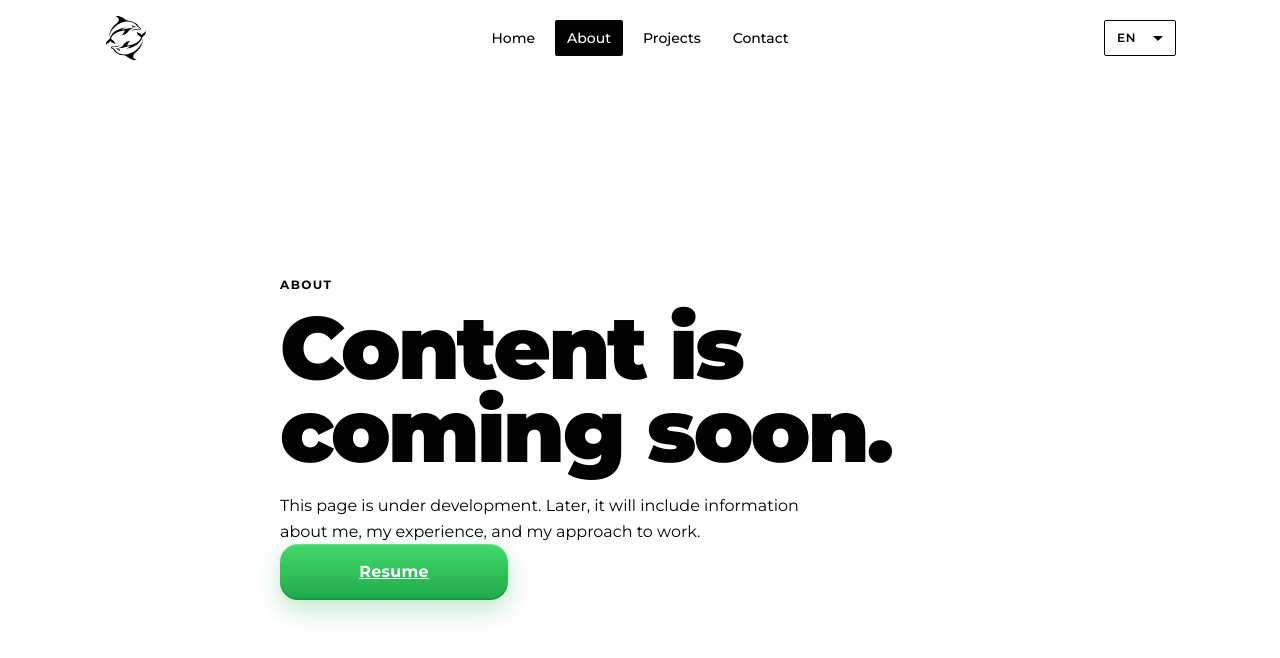
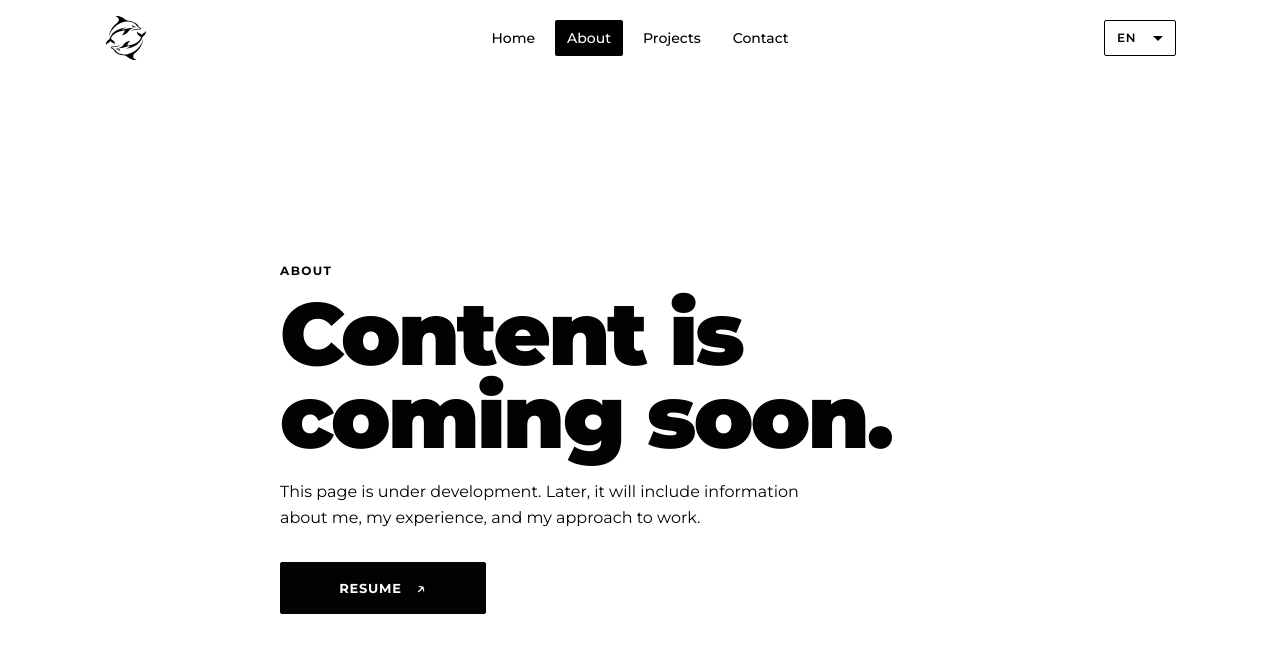
Before and after one commit to kardashevsky/kardashevsky-site, a React (Vite) app: page /about in a window 1280 px wide. Shown: the top 658 px of the page. Built offline with nearby package versions, Linux system fonts and the light colour scheme.

Commit message:
Change Resume Button

```diff
--- a/src/components/LanguageSelect/LanguageSelect.module.css
+++ b/src/components/LanguageSelect/LanguageSelect.module.css
@@ -41,7 +41,9 @@
 
 .select:active,
 .select.open {
-  box-shadow: inset 0 0 0 2px rgba(255, 255, 255, 0.22);
+  box-shadow:
+    inset 0 0 0 2px
+    rgba(255, 255, 255, 0.22);
 }
 
 .arrow {
@@ -69,16 +71,48 @@
   position: absolute;
   top: calc(100% + 6px);
   left: 50%;
-  transform: translateX(-50%);
+
   z-index: 100;
 
   min-width: 72px;
 
   border: 1px solid #000;
   border-radius: 2px;
+
   overflow: hidden;
 
   background-color: #fff;
+
+  transform: translateX(-50%);
+  transform-origin: top center;
+
+  will-change: opacity, transform;
+}
+
+.dropdownVisible {
+  opacity: 1;
+
+  transform:
+    translateX(-50%)
+    translateY(0);
+
+  transition:
+    opacity 160ms ease-out,
+    transform 160ms ease-out;
+}
+
+.dropdownHidden {
+  opacity: 0;
+
+  transform:
+    translateX(-50%)
+    translateY(-4px);
+
+  pointer-events: none;
+
+  transition:
+    opacity 140ms ease-in,
+    transform 140ms ease-in;
 }
 
 .option {
@@ -114,7 +148,9 @@
 }
 
 .option:active {
-  box-shadow: inset 0 0 0 2px rgba(255, 255, 255, 0.22);
+  box-shadow:
+    inset 0 0 0 2px
+    rgba(255, 255, 255, 0.22);
 }
 
 @media (max-width: 700px) {
@@ -136,7 +172,14 @@
     min-width: 100%;
 
     left: 0;
-    transform: none;
+  }
+
+  .dropdownVisible {
+    transform: translateY(0);
+  }
+
+  .dropdownHidden {
+    transform: translateY(-4px);
   }
 
   .option {
--- a/src/components/LanguageSelect/LanguageSelect.tsx
+++ b/src/components/LanguageSelect/LanguageSelect.tsx
@@ -1,75 +1,146 @@
 import { useEffect, useRef, useState } from "react"
 import { useTranslation } from "react-i18next"
-import { SUPPORTED_LANGUAGES, type SupportedLanguage } from "../../i18n"
+import {
+  SUPPORTED_LANGUAGES,
+  type SupportedLanguage,
+} from "../../i18n"
 import styles from "./LanguageSelect.module.css"
 
-function normalizeLanguage(language?: string): SupportedLanguage {
-  const baseLanguage = language?.toLowerCase().split("-")[0]
+function normalizeLanguage(
+  language?: string,
+): SupportedLanguage {
+  const baseLanguage = language
+    ?.toLowerCase()
+    .split("-")[0]
 
-  return SUPPORTED_LANGUAGES.includes(baseLanguage as SupportedLanguage)
+  return SUPPORTED_LANGUAGES.includes(
+    baseLanguage as SupportedLanguage,
+  )
     ? (baseLanguage as SupportedLanguage)
     : "en"
 }
 
 export default function LanguageSelect() {
   const { i18n } = useTranslation()
+
   const [isOpen, setIsOpen] = useState(false)
+  const [isVisible, setIsVisible] = useState(false)
+
   const wrapperRef = useRef<HTMLDivElement>(null)
 
   const currentLanguage = normalizeLanguage(
     i18n.resolvedLanguage ?? i18n.language,
   )
 
-  const handleChange = (language: SupportedLanguage) => {
+  const openDropdown = () => {
+    setIsOpen(true)
+
+    requestAnimationFrame(() => {
+      requestAnimationFrame(() => {
+        setIsVisible(true)
+      })
+    })
+  }
+
+  const closeDropdown = () => {
+    setIsVisible(false)
+  }
+
+  const toggleDropdown = () => {
+    if (isOpen) {
+      closeDropdown()
+    } else {
+      openDropdown()
+    }
+  }
+
+  const handleChange = (
+    language: SupportedLanguage,
+  ) => {
     if (language !== currentLanguage) {
       void i18n.changeLanguage(language)
     }
 
-    setIsOpen(false)
+    closeDropdown()
   }
 
-  useEffect(() => {
-    const handleClickOutside = (event: MouseEvent) => {
-      if (
-        wrapperRef.current &&
-        !wrapperRef.current.contains(event.target as Node)
-      ) {
+  const handleTransitionEnd = () => {
+    if (!isVisible) {
       setIsOpen(false)
     }
   }
 
-    document.addEventListener("mousedown", handleClickOutside)
+  useEffect(() => {
+    const handleClickOutside = (
+      event: MouseEvent,
+    ) => {
+      if (
+        wrapperRef.current &&
+        !wrapperRef.current.contains(
+          event.target as Node,
+        )
+      ) {
+        setIsVisible(false)
+      }
+    }
+
+    document.addEventListener(
+      "mousedown",
+      handleClickOutside,
+    )
 
     return () => {
-      document.removeEventListener("mousedown", handleClickOutside)
+      document.removeEventListener(
+        "mousedown",
+        handleClickOutside,
+      )
     }
   }, [])
 
   return (
-    <div className={styles.wrapper} ref={wrapperRef}>
+    <div
+      className={styles.wrapper}
+      ref={wrapperRef}
+    >
       <button
         type="button"
-        className={`${styles.select} ${isOpen ? styles.open : ""}`}
-        onClick={() => setIsOpen((prev) => !prev)}
+        className={`${styles.select} ${
+          isOpen ? styles.open : ""
+        }`}
+        onClick={toggleDropdown}
         aria-haspopup="listbox"
         aria-expanded={isOpen}
       >
         {currentLanguage.toUpperCase()}
+
         <span className={styles.arrow} />
       </button>
 
       {isOpen && (
-        <div className={styles.dropdown} role="listbox">
+        <div
+          className={`${styles.dropdown} ${
+            isVisible
+              ? styles.dropdownVisible
+              : styles.dropdownHidden
+          }`}
+          role="listbox"
+          onTransitionEnd={handleTransitionEnd}
+        >
           {SUPPORTED_LANGUAGES
-            .filter((language) => language !== currentLanguage)
+            .filter(
+              (language) =>
+                language !== currentLanguage,
+            )
             .map((language) => (
               <button
                 key={language}
                 type="button"
                 className={styles.option}
-              onClick={() => handleChange(language)}
+                onClick={() =>
+                  handleChange(language)
+                }
                 role="option"
-              aria-selected={language === currentLanguage}
+                aria-selected={false}
               >
                 {language.toUpperCase()}
               </button>
--- a/src/components/LinkButton/LinkButton.module.css
+++ b/src/components/LinkButton/LinkButton.module.css
@@ -1,64 +1,73 @@
 .button {
   appearance: none;
-  border: 0;
-  outline: 0;
-  cursor: pointer;
 
   display: inline-flex;
   align-items: center;
   justify-content: center;
+  gap: 14px;
 
-  min-width: 180px;
-  height: 56px;
-  padding: 0 24px;
+  min-width: 164px;
+  height: 50px;
+  padding: 0 20px;
 
-  border-radius: 18px;
-  background: linear-gradient(180deg, #43d96b 0%, #1faa4a 100%);
-  color: #ffffff;
+  border: 1px solid #020202;
+  border-radius: 2px;
 
-  font-size: 16px;
+  background: #020202;
+  color: #fff;
+
+  font: inherit;
+  font-size: 13px;
   font-weight: 700;
   line-height: 1;
-  letter-spacing: 0.2px;
+  letter-spacing: 0.06em;
+  text-transform: uppercase;
+  text-decoration: none;
 
-  box-shadow:
-    0 10px 24px rgba(31, 170, 74, 0.28),
-    inset 0 1px 0 rgba(255, 255, 255, 0.25),
-    inset 0 -2px 0 rgba(0, 0, 0, 0.12);
+  cursor: pointer;
 
   transition:
-    transform 0.18s ease,
-    box-shadow 0.18s ease,
-    filter 0.18s ease,
-    background 0.18s ease;
+    background-color 160ms ease,
+    color 160ms ease,
+    transform 160ms ease;
+}
+
+.arrow {
+  display: inline-flex;
+  align-items: center;
+  justify-content: center;
+
+  font-size: 17px;
+  font-weight: 500;
+  line-height: 1;
+
+  transition: transform 160ms ease;
 }
 
 .button:hover {
-  transform: translateY(-2px);
-  box-shadow:
-    0 14px 30px rgba(31, 170, 74, 0.35),
-    inset 0 1px 0 rgba(255, 255, 255, 0.28),
-    inset 0 -2px 0 rgba(0, 0, 0, 0.14);
-  filter: brightness(1.03);
+  background: #fff;
+  color: #020202;
+}
+
+.button:hover .arrow {
+  transform: translate(2px, -2px);
 }
 
 .button:active {
-  transform: translateY(0);
-  box-shadow:
-    0 6px 14px rgba(31, 170, 74, 0.22),
-    inset 0 2px 6px rgba(0, 0, 0, 0.12);
+  transform: scale(0.97);
 }
 
 .button:focus-visible {
-  box-shadow:
-    0 0 0 4px rgba(67, 217, 107, 0.24),
-    0 10px 24px rgba(31, 170, 74, 0.28),
-    inset 0 1px 0 rgba(255, 255, 255, 0.25),
-    inset 0 -2px 0 rgba(0, 0, 0, 0.12);
+  outline: 2px solid #020202;
+  outline-offset: 3px;
 }
 
-.button:disabled {
-  cursor: not-allowed;
-  opacity: 0.6;
-  transform: none;
+@media (max-width: 700px) {
+  .button {
+    min-width: 150px;
+    height: 46px;
+    padding: 0 18px;
+
+    font-size: 12px;
+  }
 }
--- a/src/components/LinkButton/LinkButton.tsx
+++ b/src/components/LinkButton/LinkButton.tsx
@@ -1,9 +1,9 @@
 import { Link } from "react-router-dom"
-import type { ComponentProps } from "react"
+import type { ComponentProps, ReactNode } from "react"
 import styles from "./LinkButton.module.css"
 
 type LinkButtonProps = ComponentProps<typeof Link> & {
-  children: React.ReactNode
+  children: ReactNode
   className?: string
 }
 
@@ -17,7 +17,10 @@ export function LinkButton({
       {...props}
       className={`${styles.button} ${className ?? ""}`}
     >
-      {children}
+      <span>{children}</span>
+      <span className={styles.arrow} aria-hidden="true">
+        ↗
+      </span>
     </Link>
   )
 }
--- a/src/pages/AboutPage/AboutPage.module.css
+++ b/src/pages/AboutPage/AboutPage.module.css
@@ -37,6 +37,14 @@
   line-height: 1.6;
 }
 
+.actions {
+  display: flex;
+  align-items: center;
+  gap: 12px;
+
+  margin-top: 32px;
+}
+
 @media (max-width: 768px) {
   .about {
     padding: 32px 16px;
```
Lines whose indentation alone changed are shown as unchanged.
